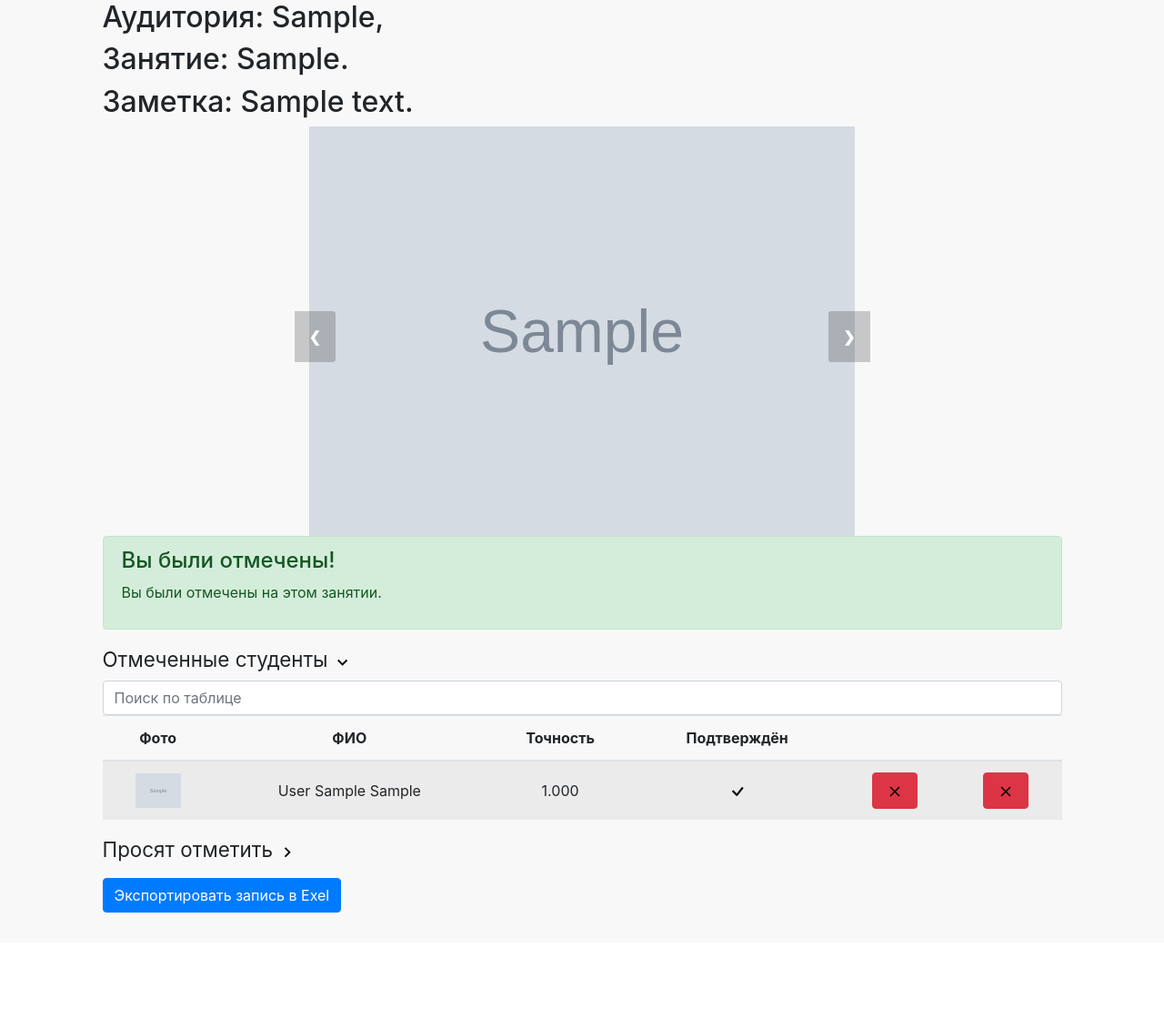
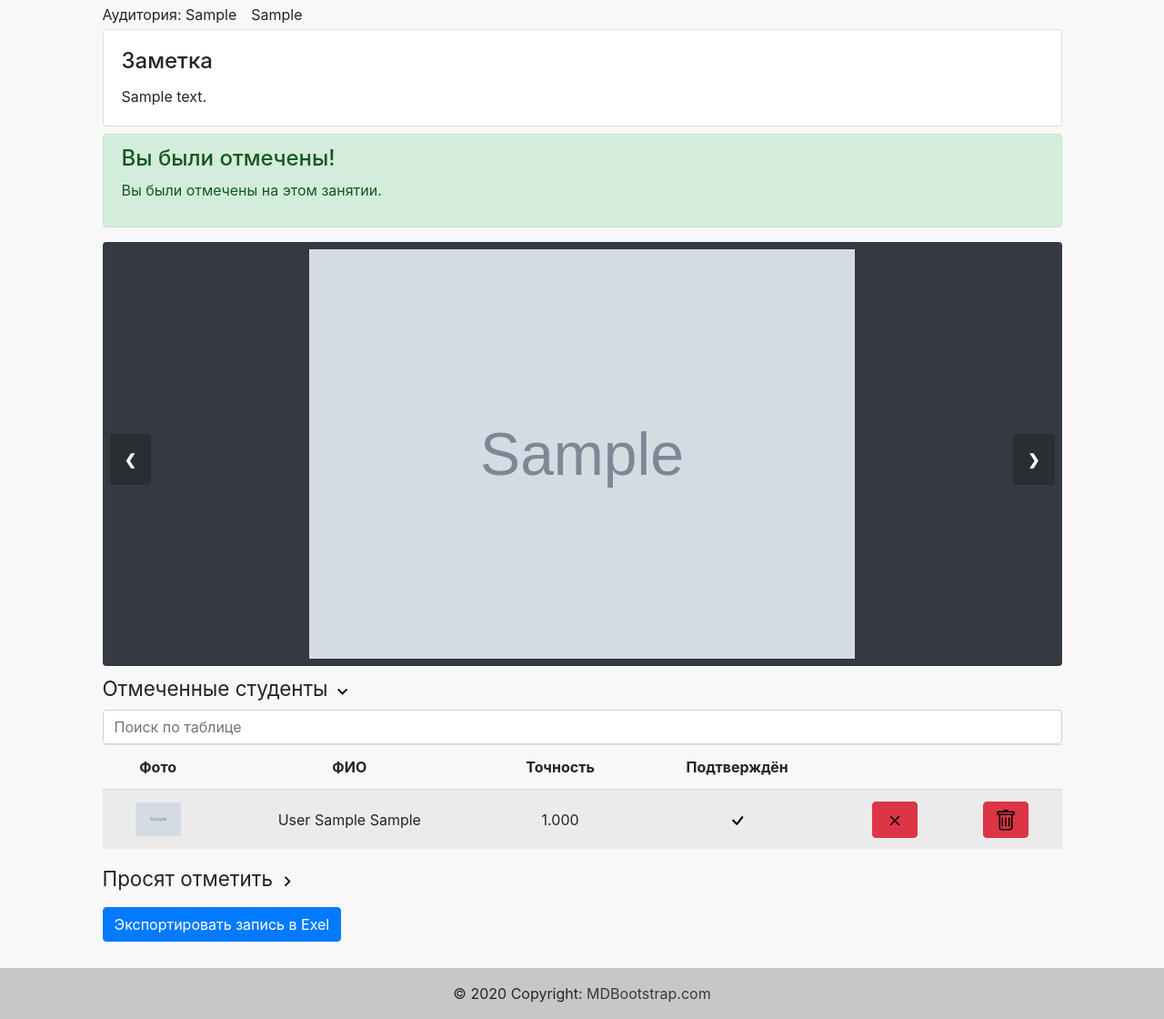
Before and after one commit to KonovalovNikolai/Beholder_Web_App, a Flask app: page /post/1 in a window 1280 px wide. Shown: the part 145-1265 px from the top of the page at 91% size. Before the commit the page ends 1148 px from the top, so only its background shows below. Run offline with Flask 2, Linux system fonts and the light colour scheme; a user stored in the database is signed in; tables that the repository leaves empty hold one stand-in row (values such as "Sample post"); grey boxes marked "Sample" are stand-in pictures; parts of the project's set-up code (start-up, migrations or seed data) failed here and were passed over; some libraries are stand-ins or nearby versions.

Commit message:
Дизайн страницы записи и футер

```diff
--- a/app/static/css/image_slider.css
+++ b/app/static/css/image_slider.css
@@ -1,6 +1,5 @@
 /* Слайдер: */
 .slider {
-    max-width: 60%;
     /* Положение элемента устанавливается относительно его исходной позиции: */
     position: relative;
     /* Центрируем по горизонтали: */
--- a/app/templates/base.html
+++ b/app/templates/base.html
@@ -87,17 +87,21 @@
     {% endif %}
 {% endwith %}
 
-<div class="container-fluid mt-3">
+<div class="container-fluid mt-3 min-vh-100">
     {% block content %}
     {% endblock %}
 </div>
 
-</body>
 <footer class="bg-light text-center text-lg-start">
+    <div class="text-center p-3" style="background-color: rgba(0, 0, 0, 0.2);">
+        © 2020 Copyright:
+        <a class="text-dark" href="https://mdbootstrap.com/">MDBootstrap.com</a>
+    </div>
     <script>
         $('.alert').alert()
     </script>
     {% block scripts %}
     {% endblock %}
 </footer>
+</body>
 </html>
--- a/app/templates/post.html
+++ b/app/templates/post.html
@@ -6,27 +6,27 @@
 {% endblock %}
 
 {% block content %}
-    <div class="content content_margin mb-2">
+    <div class="content content_margin mb-1">
         {% include '_post_header.html' %}
-        <div>
-            <h2>Аудитория: {{ post.room }},</h2>
-            <h2>Занятие: {{ post.lesson }}.</h2>
-            <h2>Заметка: {{ post.notes }}</h2>
+        <div class="d-flex flex-fill mt-1">
+            {% if post.room %}
+                <p class="pr-3 mb-0">Аудитория: {{ post.room }}</p>
+            {% endif %}
+            {% if post.lesson %}
+                <p class="pr-3 mb-0">{{ post.lesson }}</p>
+            {% endif %}
         </div>
 
-        <!-- Основной блок слайдера -->
-        <div class="slider">
-
-            {% for image in post.get_images() %}
-                <div class="item">
-                    <img src="{{ url_for('static', filename=image.get_path(to_static=True)) }}" alt="">
+        {% if post.notes %}
+            <div class="card mt-1 mb-2">
+                <div class="card-body">
+                    <h4 class="card-title">Заметка</h4>
+                    <p class="card-text">
+                        {{ post.notes }}
+                    </p>
                 </div>
-            {% endfor %}
-
-            <!-- Кнопки-стрелочки -->
-            <a class="previous" onclick="previousSlide()">&#10094;</a>
-            <a class="next" onclick="nextSlide()">&#10095;</a>
             </div>
+        {% endif %}
 
         {% if current_user.is_student() %}
             {% if post.check_student(current_user.get_student().id) %}
@@ -59,6 +59,21 @@
                 </div>
             {% endif %}
         {% endif %}
+
+        <!-- Основной блок слайдера -->
+        <div class="w-100 rounded bg-dark mt-1 mb-2 p-2">
+            <div class="slider bg-dark">
+                {% for image in post.get_images() %}
+                    <div class="item">
+                        <img class="img-fluid" src="{{ url_for('static', filename=image.get_path(to_static=True)) }}"
+                             alt="">
+                    </div>
+                {% endfor %}
+                <!-- Кнопки-стрелочки -->
+                <a class="previous" onclick="previousSlide()">&#10094;</a>
+                <a class="next" onclick="nextSlide()">&#10095;</a>
+            </div>
+        </div>
 
         <details open="">
             <summary>Отмеченные студенты</summary>
@@ -98,11 +113,13 @@
                                 {% if current_user.is_can_edit(post) %}
                                     {# Да #}
                                     <td class="prove-td">
-                                        <img class="disapproved-img" width="24" src="../static/img/svg_icons/x.svg" alt=""
+                                        <img class="disapproved-img" width="24" src="../static/img/svg_icons/x.svg"
+                                             alt=""
                                                 {% if visitor.lecturer_proved != 0 %}
                                              style="display: none;"
                                                 {% endif %}>
-                                        <img class="approved-img" width="24" src="../static/img/svg_icons/check.svg" alt=""
+                                        <img class="approved-img" width="24" src="../static/img/svg_icons/check.svg"
+                                             alt=""
                                                 {% if visitor.lecturer_proved == 0 %}
                                              style="display: none;"
                                                 {% endif %}>
@@ -133,7 +150,7 @@
                                         {# Кнопка удаления записи #}
                                         <button type="button" class="delete-journal-button btn btn-danger"
                                                 data-url="{{ url_for('delete_journal', journal_id=visitor.id) }}">
-                                            <img width="24" src="../static/img/svg_icons/x.svg" alt="">
+                                            <img width="24" src="../static/img/svg_icons/trash.svg" alt="">
                                         </button>
                                     </td>
                                 {% else %}
@@ -170,8 +187,10 @@
                         <h2 id="no-request-message" style="display: none;">Нет запросов.</h2>
                         <input type="text" class="table-search form-control pull-right" id="request-search"
                                placeholder="Поиск по таблице">
-                        <button id="accept-selected">Принять выделенные запросы</button>
-                        <button id="cancel-selected">Отклонить выделенные запросы</button>
+                        <div class="btn-group pl-0" role="group" aria-label="Basic example">
+                            <button id="accept-selected" type="button" class="btn btn-success">Принять выделенные запросы</button>
+                            <button id="cancel-selected" type="button" class="btn btn-danger">Отклонить выделенные запросы</button>
+                        </div>
                         <table id="request-table" class="searchable-table table table-striped">
                             <thead>
                             <tr align="center">
@@ -195,6 +214,7 @@
                                     <td class="fullname">{{ request.user.get_fullname() }}</td>
                                     <td>{{ request.get_humanized_time() }}</td>
                                     <td class="button-td">
+                                        <div class="btn-group" role="group" aria-label="Basic example">
                                             <button type="button" class="request-button accept-button btn btn-success"
                                                     data-id="{{ request.user.id }}"
                                                     data-url="{{ url_for('accept_request', post_id=post.id) }}"
@@ -207,6 +227,7 @@
                                                     data-action="delete">
                                                 <img width="24" src="../static/img/svg_icons/x.svg" alt="">
                                             </button>
+                                        </div>
                                     </td>
                                 </tr>
                             {% endfor %}
```
Also changed, not shown: app.db, app/static/css/custom.css (line endings or trailing spaces). Lines whose indentation alone changed are shown as unchanged.
